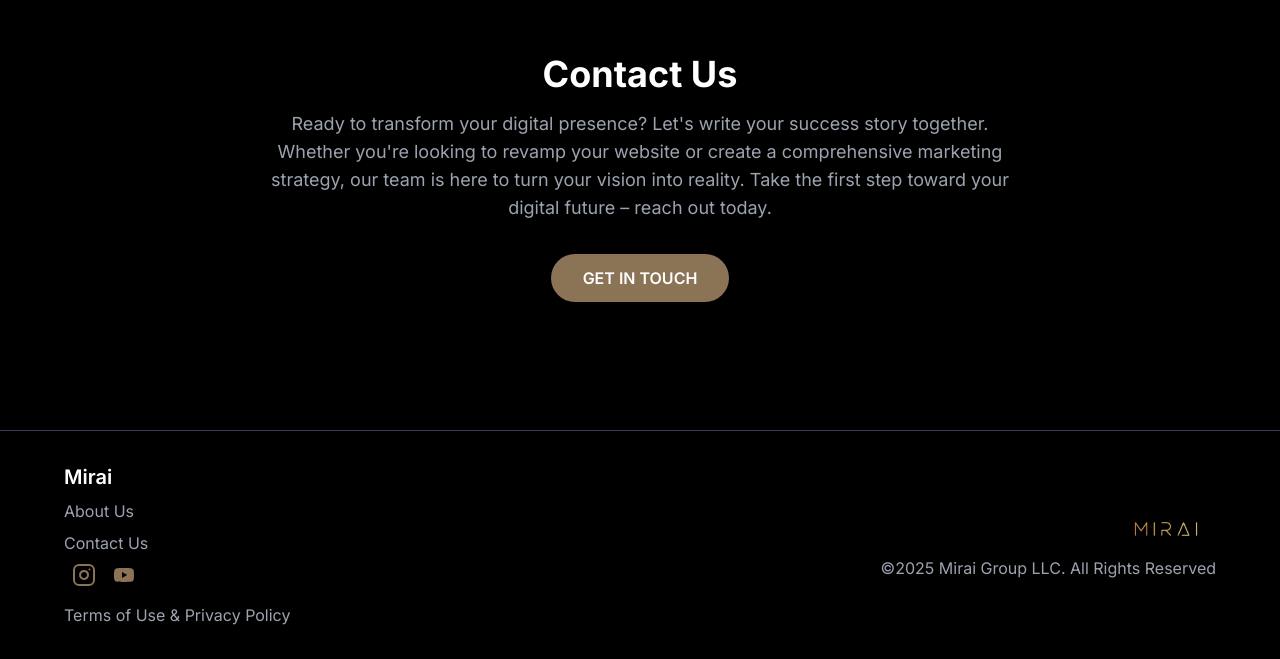
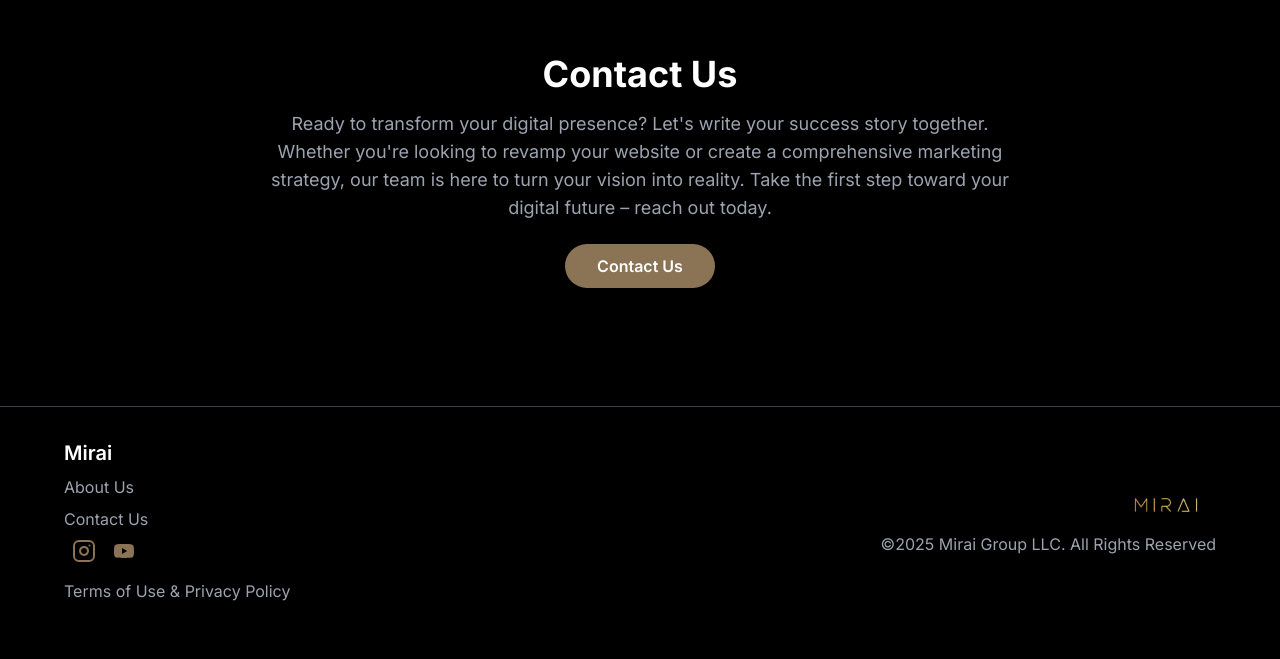
Before and after one commit to brianpompey1/miraigem, a Next.js app: page / in a window 1280 px wide. Shown: the part 2286-2945 px from the top of the page. After the commit the page ends 2921 px from the top, so only its background shows below. Built offline with nearby package versions, Linux system fonts and the light colour scheme.

Commit message:
contact us

```diff
--- a/src/app/page.tsx
+++ b/src/app/page.tsx
@@ -237,9 +237,12 @@ export default function Home() {
                             team is here to turn your vision into reality. Take the first
                             step toward your digital future – reach out today.
                         </p>
-                        <button className="bg-custom-tan text-white px-8 py-3 rounded-full font-semibold hover:bg-amber-500 transition duration-300">
-                            GET IN TOUCH
-                        </button>
+                        <Link
+            href="/contact"
+            className="bg-custom-tan text-white px-8 py-3 rounded-full font-semibold hover:bg-amber-500 transition duration-300"
+          >
+            Contact Us
+          </Link>
                     </section>
                 </div>
             </main>
```
